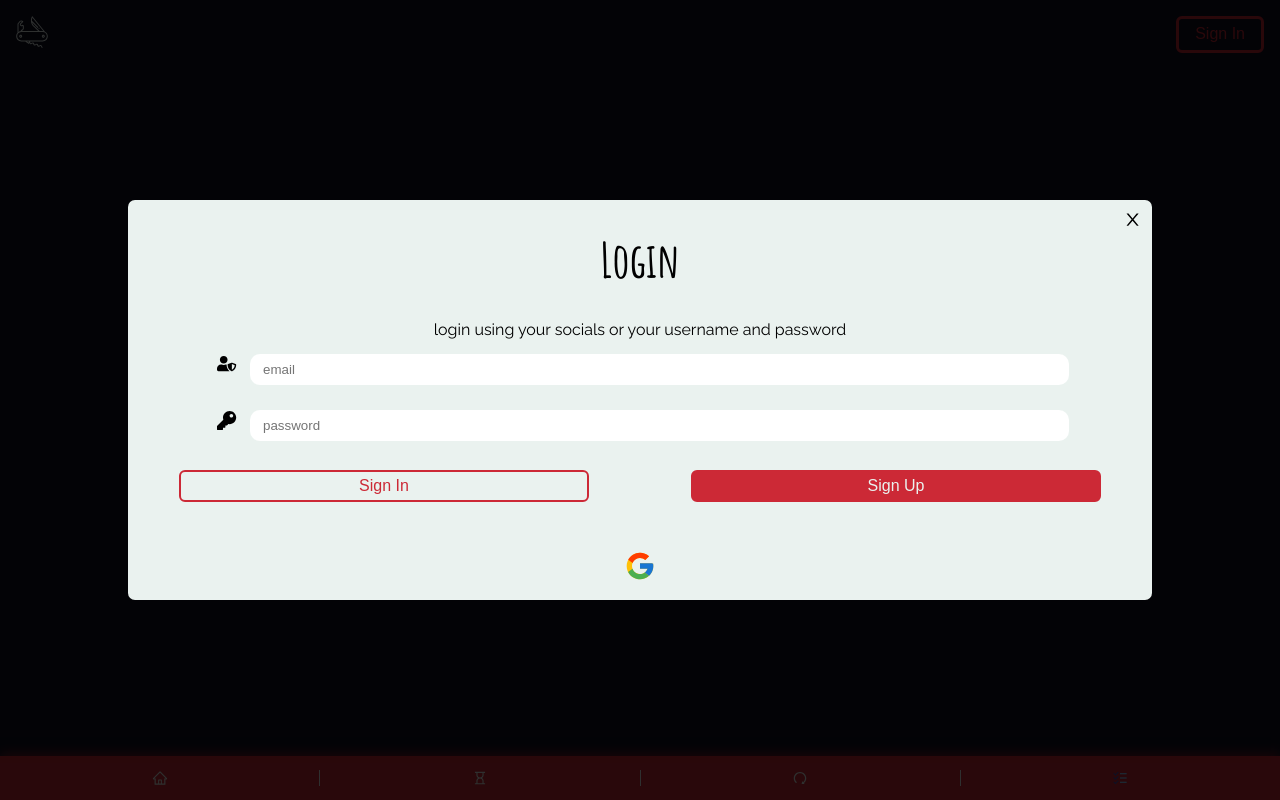
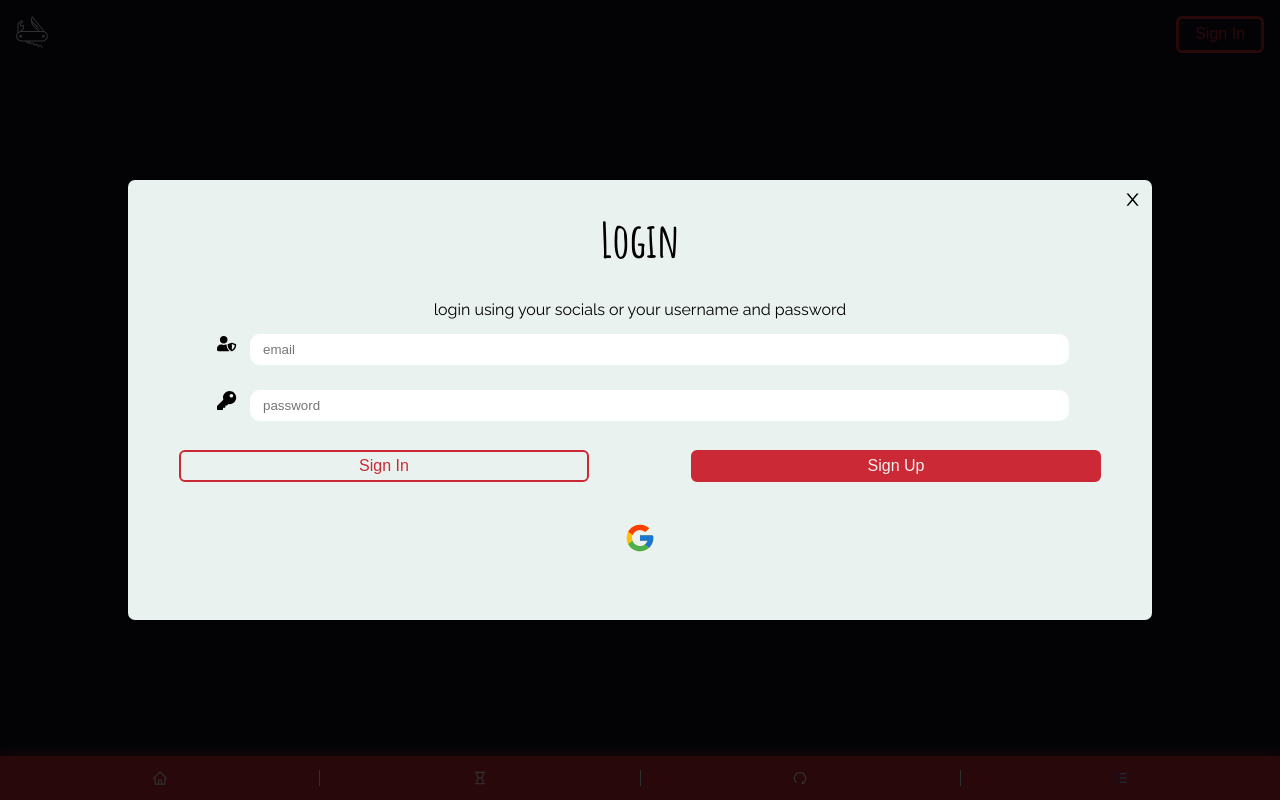
Before and after one commit to Marty-W/swiss-knife, a React (Create React App) app: page /auth in a window 1280 px wide. Built offline with nearby package versions, Linux system fonts and the light colour scheme; no server answers.

Commit message:
fixed modal sizing

```diff
--- a/src/components/UI/Modal.jsx
+++ b/src/components/UI/Modal.jsx
@@ -4,6 +4,7 @@ import styled from 'styled-components/macro'
 
 const modalRoot = document.getElementById('modal')
 
+// TODO fix button styling
 const Modal = ({ children, type }) => {
   const elRef = useRef(null)
   if (!elRef.current) {
@@ -44,7 +45,7 @@ const StyledCenterModal = styled(StyledFullModal)`
     color: #000;
     position: fixed;
     width: 80%;
-    height: 50%;
+    height: 55%;
     top: 50%;
     left: 50%;
     transform: translate(-50%, -50%);
--- a/src/components/authentication/Socials.jsx
+++ b/src/components/authentication/Socials.jsx
@@ -31,7 +31,7 @@ const Socials = () => {
 const SocialsWrapper = styled.div`
   display: flex;
   justify-content: space-around;
-  margin-top: 2em;
+  margin-top: 1.5em;
 `
 
 const StyledGoogle = styled(FcGoogle)`
--- a/src/pages/Auth.jsx
+++ b/src/pages/Auth.jsx
@@ -27,6 +27,10 @@ const Auth = () => {
 const SignInWrapper = styled.div`
   text-align: center;
   line-height: 1.3;
+
+  p {
+    padding: 0 0.9em;
+  }
 `
 
 const StyledH2 = styled.h2`
--- a/src/utils/firebase.js
+++ b/src/utils/firebase.js
@@ -1,6 +1,8 @@
 import * as firebase from 'firebase/app'
 import 'firebase/auth'
 import 'firebase/firestore'
+
+// TODO dod security rules
 
 const firebaseConfig = {
   apiKey: 'AIzaSyAuiCjW-agJ6NMOSUsLc3jLLvgGKEgcRbk',
```
